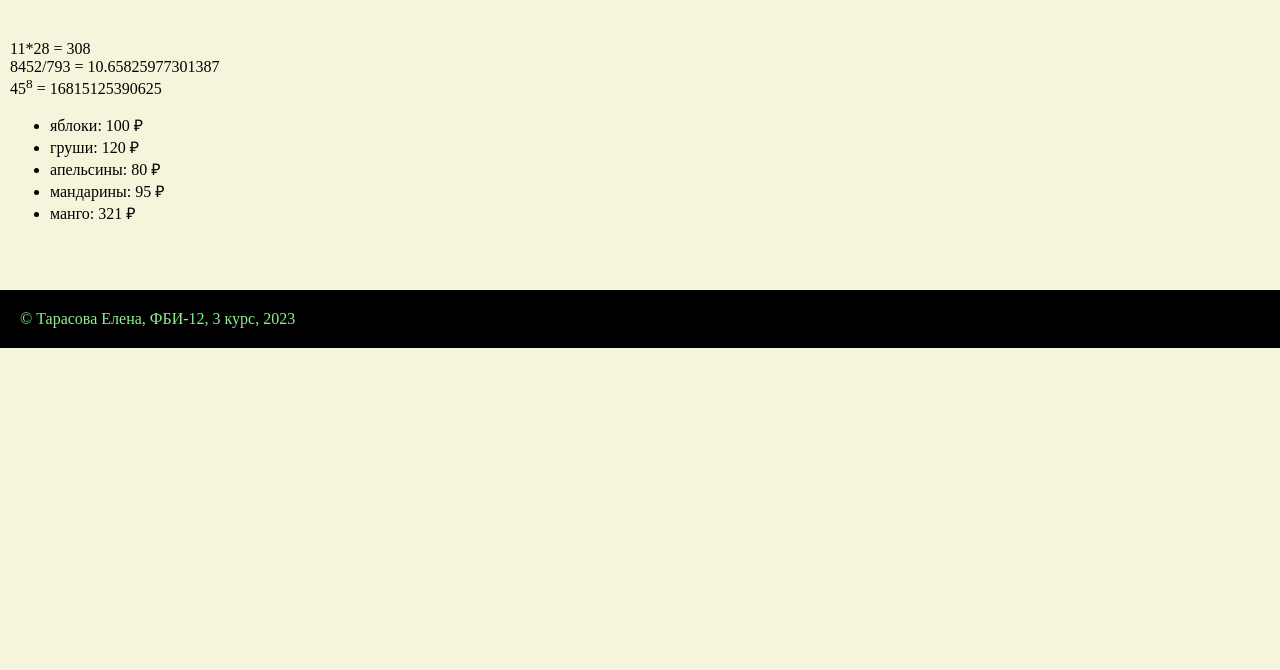
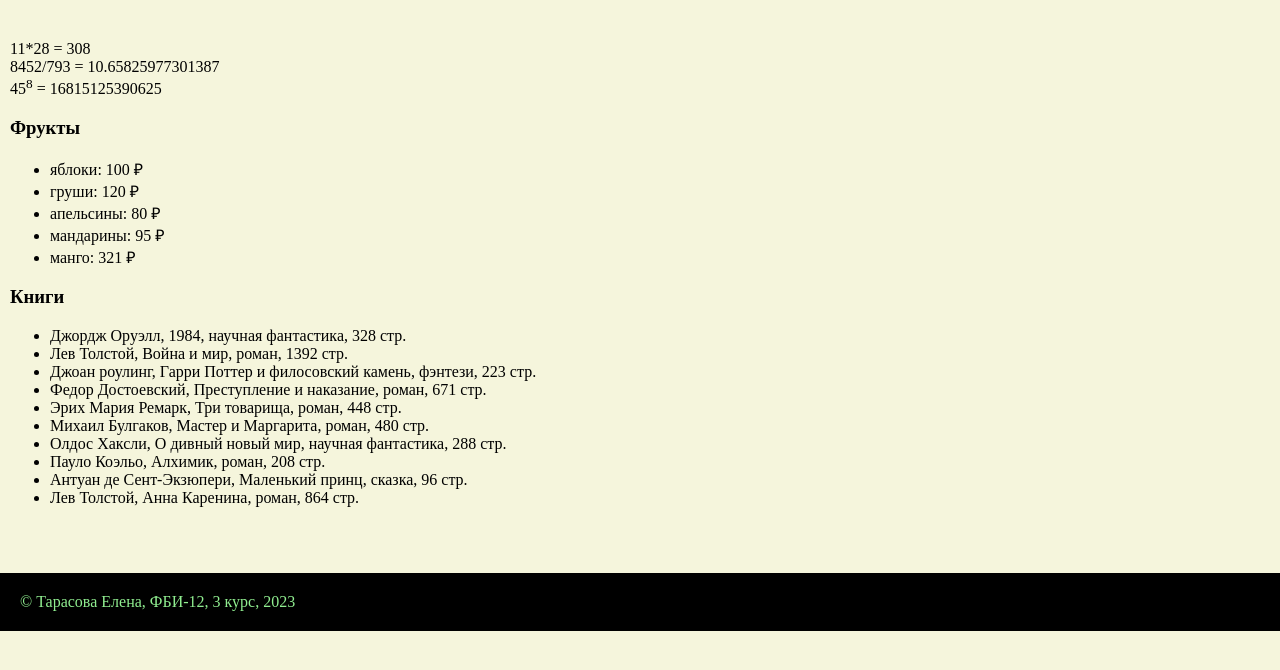
Before and after one commit to Leeeeennaa/web-programming-labs2, a Flask app: page /lab2/example in a window 1280 px wide. Shown: the part 58-728 px from the top of the page. Run offline with Flask 3, Linux system fonts and the light colour scheme.

Commit message:
Книги

```diff
--- a/app.py
+++ b/app.py
@@ -149,5 +149,17 @@ def example():
         {'name': 'мандарины', 'price': 95},
         {'name': 'манго', 'price': 321}
     ]
+    book = [
+        {'author': 'Джордж Оруэлл','name': '1984','genre': 'научная фантастика','pages': '328 стр.'},
+        {'author': 'Лев Толстой','name': 'Война и мир','genre': 'роман','pages': '1392 стр.'},
+        {'author': 'Джоан роулинг','name': 'Гарри Поттер и филосовский камень','genre': 'фэнтези','pages': '223 стр.'},
+        {'author': 'Федор Достоевский','name': 'Преступление и наказание','genre': 'роман','pages': '671 стр.'},
+        {'author': 'Эрих Мария Ремарк','name': 'Три товарища','genre': 'роман','pages': '448 стр.'},
+        {'author': 'Михаил Булгаков','name': 'Мастер и Маргарита','genre': 'роман','pages': '480 стр.'},
+        {'author': 'Олдос Хаксли','name': 'О дивный новый мир','genre': 'научная фантастика','pages': '288 стр.'},
+        {'author': 'Пауло Коэльо','name': 'Алхимик','genre': 'роман','pages': '208 стр.'},
+        {'author': 'Антуан де Сент-Экзюпери','name': 'Маленький принц','genre': 'сказка','pages': '96 стр.'},
+        {'author': 'Лев Толстой','name': 'Анна Каренина','genre': 'роман','pages': '864 стр.'},
+    ]
     return render_template('example.html', name=name,nomber=nomber,
-                            group=group, course=course, fruits=fruits)
+                            group=group, course=course, fruits=fruits,book=book)
--- a/templates/example.html
+++ b/templates/example.html
@@ -15,9 +15,16 @@
         11*28 = {{11*28}}<br>
         8452/793 = {{8452/793}}<br>
         45<sup>8</sup> = {{45**8}}<br>
+        <h3>Фрукты</h3>
         <ul>
             {% for f in fruits %}
             <li>{{f.name}}: {{f.price}} &#x20bd</li>
+            {% endfor %}
+        </ul>
+        <h3>Книги</h3>
+        <ul>
+            {% for k in book %}
+            <li>{{k.author}}, {{k.name}}, {{k.genre}}, {{k.pages}} </li>
             {% endfor %}
         </ul>
     </main>
```
